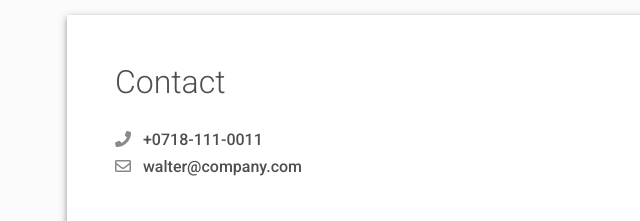
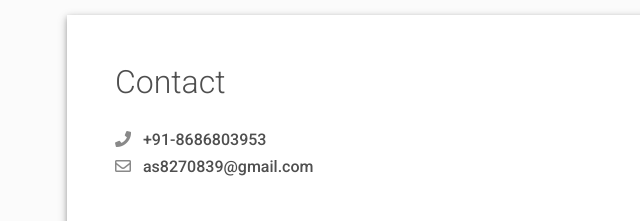
Before and after one commit to Ankit026-ctrl/portfolio, a plain HTML site: page index.html in a window 1280 px wide. Shown: the part 4160-4381 px from the top of the page, 15-655 px from the left. Drawn offline with Linux system fonts and the light colour scheme.

Commit message:
Update index.html

```diff
--- a/index.html
+++ b/index.html
@@ -310,10 +310,10 @@
       <div class="row mb-4">
         <div class="col-md-5" data-aos="fade-left" data-aos-delay="200">
           <div class="mt-1">
-            <div class="h6"><i class="fas fa-phone pe-2 text-muted" style="width:24px;opacity:0.85;"></i> +0718-111-0011</div>
-            <div class="h6"><i class="far fa-envelope pe-2 text-muted" style="width:24px;opacity:0.85;"></i> walter@company.com</div>
+            <div class="h6"><i class="fas fa-phone pe-2 text-muted" style="width:24px;opacity:0.85;"></i> +91-8686803953</div>
+            <div class="h6"><i class="far fa-envelope pe-2 text-muted" style="width:24px;opacity:0.85;"></i> as8270839@gmail.com</div>
           </div>
-          <div class="mt-5 d-print-none"><form action="https://formspree.io/your@email.com"
+          <div class="mt-5 d-print-none"><form action="https://formspree.io/as8270839@email.com"
     method="POST">
   <div class="form-outline mb-4">
     <input type="text" id="name" class="form-control" required/>
```
